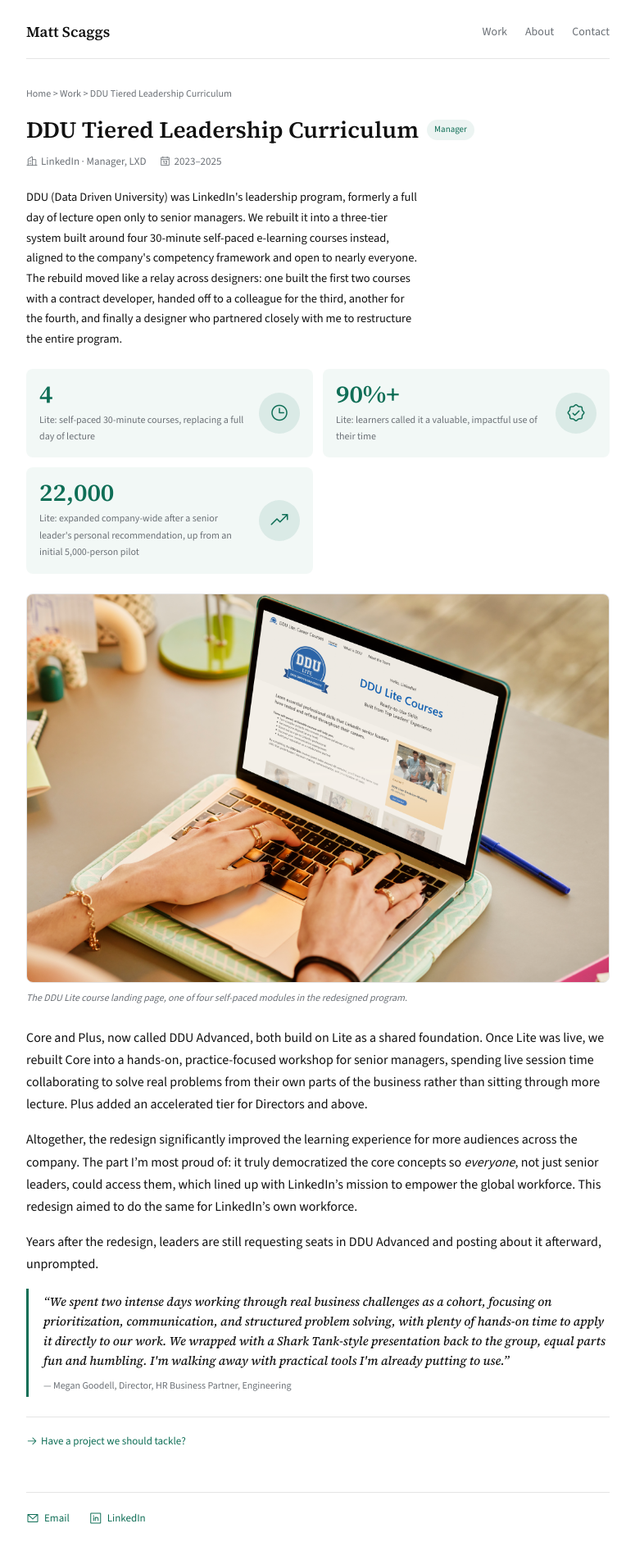
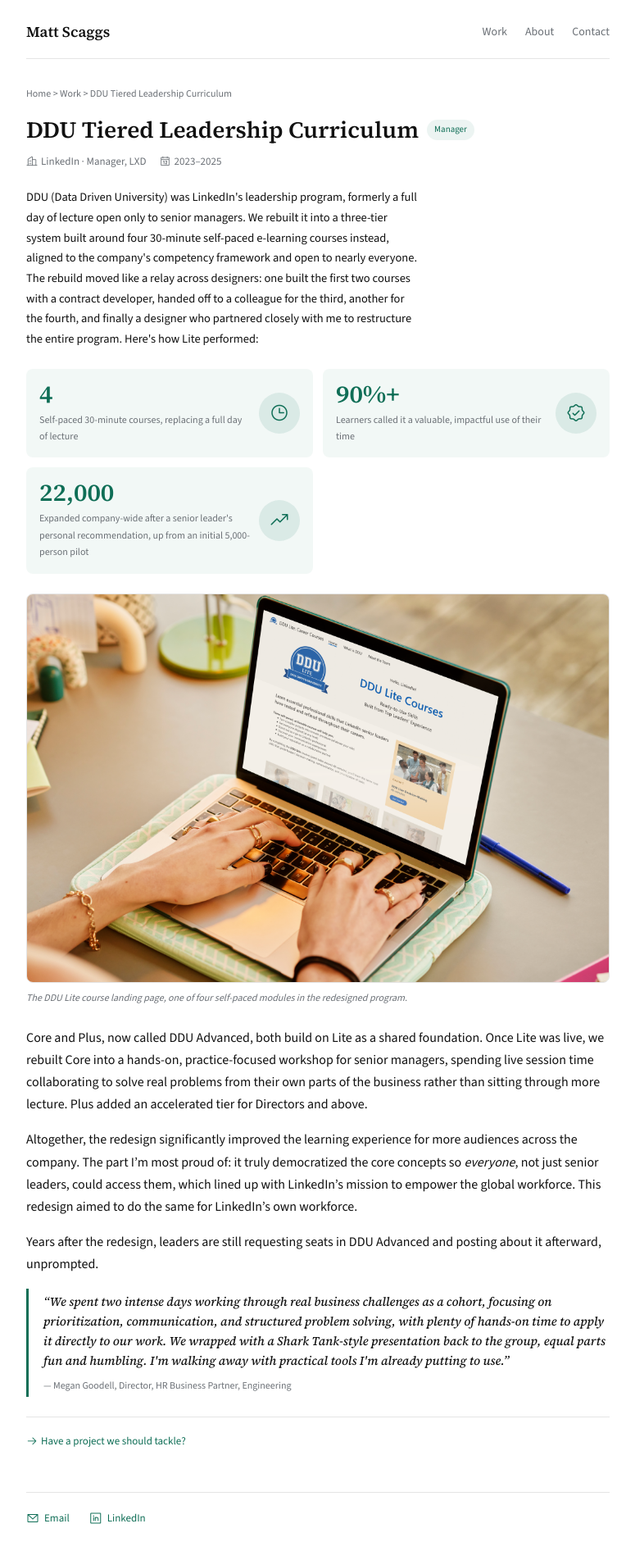
Before and after one commit to mattscaggs/mattscaggs.github.io, a Jekyll site: the page built from _case_studies/ddu-tiered-leadership-curriculum.md, in a window 1280 px wide. Shown: the whole page at 82% size, without its empty margins (252-1027 px from the left). Built offline with Jekyll 4.4.1, drawn with Linux system fonts in a browser that asks for light colours.

Commit message:
Scope Lite stats with a lead-in line instead of per-label tags

```diff
--- a/_case_studies/ddu-tiered-leadership-curriculum.md
+++ b/_case_studies/ddu-tiered-leadership-curriculum.md
@@ -13,15 +13,16 @@
   aligned to the company's competency framework and open to nearly everyone. The rebuild moved like a relay across
   designers: one built the first two courses with a contract developer, handed off to a colleague for the third,
   another for the fourth, and finally a designer who partnered closely with me to restructure the entire program.
+  Here's how Lite performed:
 stats:
   - number: "4"
-    label: "Lite: self-paced 30-minute courses, replacing a full day of lecture"
+    label: "Self-paced 30-minute courses, replacing a full day of lecture"
     icon: ph-clock
   - number: "90%+"
-    label: "Lite: learners called it a valuable, impactful use of their time"
+    label: "Learners called it a valuable, impactful use of their time"
     icon: ph-seal-check
   - number: "22,000"
-    label: "Lite: expanded company-wide after a senior leader's personal recommendation, up from an initial 5,000-person pilot"
+    label: "Expanded company-wide after a senior leader's personal recommendation, up from an initial 5,000-person pilot"
     icon: ph-trend-up
 image: /assets/img/ddu-hero.png
 image_caption: "The DDU Lite course landing page, one of four self-paced modules in the redesigned program."
```
